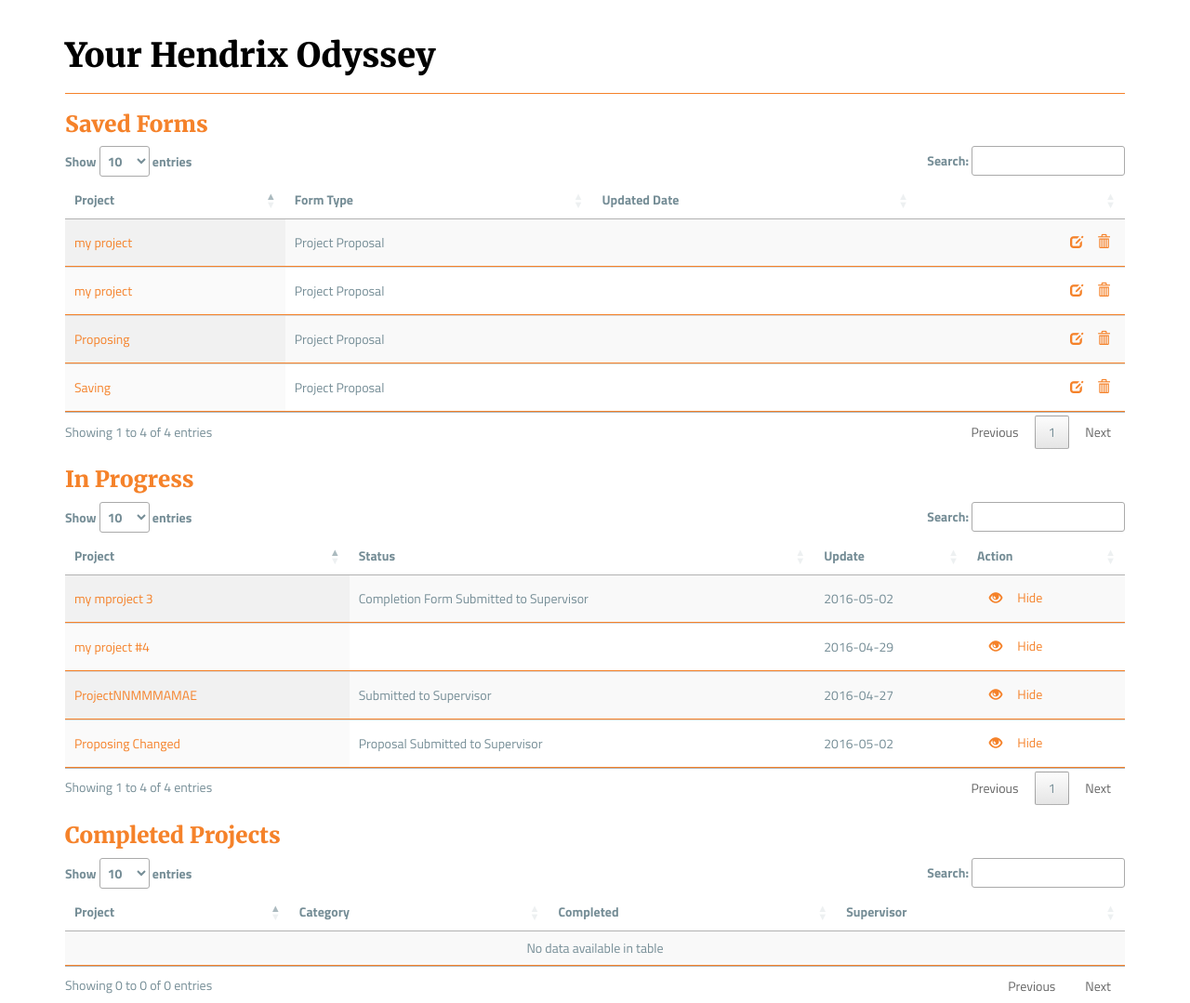
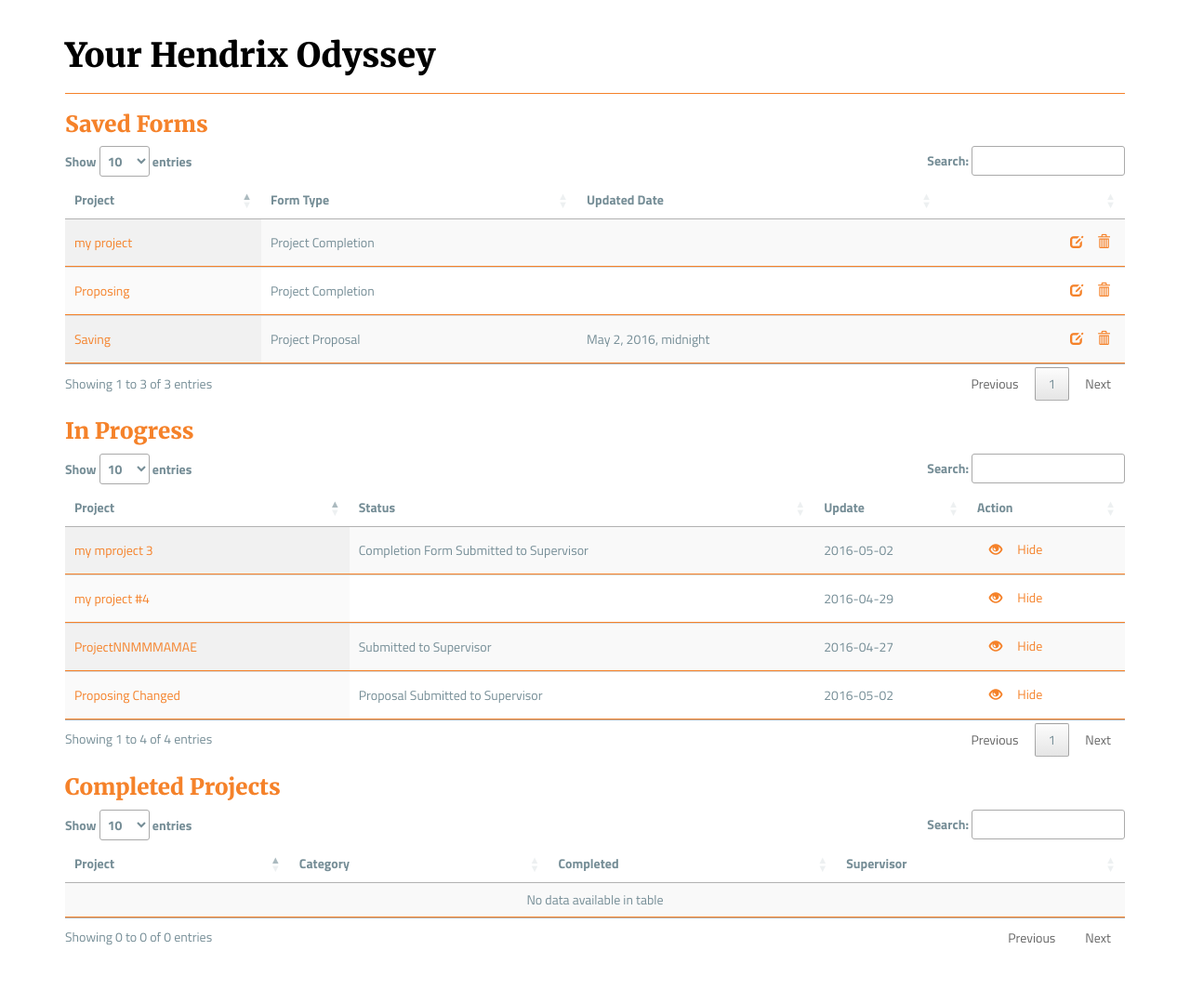
Before and after one commit to sweetenmn/HDXodyssey, a Django app: page /odyssey/ in a window 1280 px wide. Shown: the part 50-1129 px from the top of the page at 93% size. After the commit the page ends 1067 px from the top, so only its background shows below. Run offline with Django 3.2, Linux system fonts and the light colour scheme; data comes from the database, SQL or seed files in the repository; both versions use the stored data as it was after the commit; some libraries are stand-ins or nearby versions.

Commit message:
save and submit completion form

```diff
--- a/projects/models.py
+++ b/projects/models.py
@@ -25,8 +25,7 @@ def user_dir_path(instance, filename):
     return 'proposals/project_{0}/{1}'.format(instance.project_id, (filename+'%Y-%m-%d'))
 class Proposal(models.Model):
     project_id = models.OneToOneField(Project, on_delete=models.CASCADE, primary_key=True)
-    narrative = models.CharField(max_length=500)
-    narrative_as_file = models.FileField(upload_to=user_dir_path, blank=True)
+    narrative = models.CharField(max_length=2000)
     created_date = models.DateTimeField('created on')
     status = models.CharField(max_length=60)
     updated_date = models.DateTimeField('updated on')
@@ -36,7 +35,7 @@ class Proposal(models.Model):
 
 class Completion(models.Model):
     project_id = models.OneToOneField(Project, on_delete=models.CASCADE, primary_key=True)
-    status = models.CharField(max_length=20)
+    status = models.CharField(max_length=60)
     created_date = models.DateTimeField('created on')
     updated_date = models.DateTimeField('updated on')
     notation = models.CharField(max_length=500)
--- a/projects/templates/projects/Status.html
+++ b/projects/templates/projects/Status.html
@@ -71,5 +71,6 @@
 			<p>Status: {{project.status}}</p>
 		</div>
 	</div>
+    <a href="{% url 'projects:completion' project.id %}" class="btn btn-default btn-sm">Completion Form</a>
 
 {% endblock %}
--- a/projects/templates/projects/landing.html
+++ b/projects/templates/projects/landing.html
@@ -12,20 +12,14 @@
         </tr>
     </thead>
     <tbody>
-        {% for p in projects %}
-        {% if 'Unsubmitted' in p.status %}
+        {% for p in proposals %}
         <tr class="clickable" id="{{p.id}}">
-            <td><a href="{% url 'projects:edit' p.id %}">{{p.title}}</a></td>
-            <td>
-            {% if 'Comp' in p.status %}
-                Project Completion
-            {% else %}
-                Project Proposal
-            {% endif %}</td>
-            <td></td>
+            <td><a href="{% url 'projects:edit' p.project_id.id %}">{{p.project_id.title}}</a></td>
+            <td>Project Proposal</td>
+            <td>{{p.updated_date}}</td>
             <td>
             <div id="icons">
-                <a href="{% url 'projects:edit' p.id %}" class="btn btn-link" aria-label="Edit">
+                <a href="{% url 'projects:edit' p.project_id.id %}" class="btn btn-link" aria-label="Edit">
                     <span class="glyphicon glyphicon-edit" aria-hidden="true" id="editicon"></span>
                 </a>
                 <a href="#" class="btn btn-link" aria-label="Delete">
@@ -34,7 +28,23 @@
                 </div>
             </td>
         </tr>
-        {% endif %}
+        {% endfor %}
+        {% for c in completions %}
+        <tr class="clickable" id="{{c.project_id.id}}">
+            <td><a href="#">{{c.project_id.title}}</a></td>
+            <td>Project Completion</td>
+            <td></td>
+            <td>
+            <div id="icons">
+                <a href="#" class="btn btn-link" aria-label="Edit">
+                    <span class="glyphicon glyphicon-edit" aria-hidden="true" id="editicon"></span>
+                </a>
+                <a href="#" class="btn btn-link" aria-label="Delete">
+                <span class="glyphicon glyphicon-trash" aria-hidden="true" id="delicon"></span>
+                </a>
+                </div>
+            </td>
+        </tr>
         {% endfor %}
     </tbody>
 
--- a/projects/urls.py
+++ b/projects/urls.py
@@ -4,7 +4,7 @@ from . import views
 app_name = 'projects'
 urlpatterns = [url(r'^$', views.landing, name = 'landing'),
                url(r'^proposal/$', views.proposal, name = 'proposal'),
-               url(r'^complete-project/(?P<project_id>[0-9]+)', views.completion, name = 'completion'),
+               url(r'^complete-project/(?P<project_id>[0-9]+)/$', views.completion, name = 'completion'),
                url(r'^project-status/(?P<project_id>[0-9]+)',views.status, name='status'),
                url(r'^proposal/submit/', views.submit, name='submit'),
                url(r'^upload/$', views.upload, name='upload'),
@@ -12,4 +12,5 @@ urlpatterns = [url(r'^$', views.landing, name = 'landing'),
                url(r'^success', views.success, name='success'),
                url(r'^edit-form/(?P<project_id>[0-9]+)/$', views.edit_proposal, name='edit'),
                url(r'^edit-form/(?P<project_id>[0-9]+)/submit', views.submitsaved, name='submitedit'),
+               url(r'^complete-project/(?P<project_id>[0-9]+)/submit', views.submitcompletion, name='submitcompletion'),
                ]
--- a/projects/views.py
+++ b/projects/views.py
@@ -20,8 +20,10 @@ categories = ['Artistic Creativity', 'Global Awareness',
               'Professional and Leadership Development',
               'Special Projects', 'Service to the World',
               'Undergraduate Research']
-substatus="Submitted to Supervisor"
+subpropstatus="Proposal Submitted to Supervisor"
 savestatus="Unsubmitted"
+subcompstatus="Completion Form Submitted to Supervisor"
+
 
 
 WORD_EXTENSION = '.docx'
@@ -91,9 +93,10 @@ def submit(request):
                           status="",
                           updated_date=now
                           )
+        new_prop.save()
         if data.get('propose')=="Save & Submit to Supervisor":
-            new_project.status=substatus
-            new_prop.status=substatus
+            new_project.status=subpropstatus
+            new_prop.status=subpropstatus
             new_project.save()
             new_prop.save()
 
@@ -112,7 +115,7 @@ def submitsaved(request, project_id):
         if 'narfile' in request.FILES:
             handle_uploaded_file(request.FILES['narfile'])
         project = get_object_or_404(Project, pk=project_id)
-        proposal = get_object_or_404(Proposal, pk=project)
+        proposal = get_object_or_404(Proposal, pk=project_id)
         data = request.POST
         uploaded_file = None
         if 'narfile' in request.FILES:
@@ -129,11 +132,9 @@ def submitsaved(request, project_id):
         proposal.narrative=data.get('narrative')
         proposal.updated_date=now
         proposal.status=""
-        logger.debug('made it here')
         if data.get('propose')=="Save & Submit to Supervisor":
-            logger.debug('made it now here!')
-            project.status=substatus
-            proposal.status=substatus
+            project.status=subpropstatus
+            proposal.status=subpropstatus
             project.save()
             proposal.save()
             return render(request, 'projects/success.html')
@@ -152,9 +153,34 @@ def edit_proposal(request, project_id):
 
 def landing(request):
     projects = Project.objects.all()
-    proposals = Proposal.objects.all()
-    return render(request, 'projects/landing.html', {'projects':projects, 'proposals':proposals})
+    proposals = Proposal.objects.filter(status__startswith='Unsubmitted')
+    completions = Completion.objects.filter(status__startswith='Unsubmitted')
+    return render(request, 'projects/landing.html', {'projects':projects,
+                                                     'proposals':proposals,
+                                                     'completions':completions})
 
 def completion(request, project_id):
     project = get_object_or_404(Project, pk=project_id)
     return render(request, 'projects/completion.html', {'project':project})
+
+@csrf_protect
+def submitcompletion(request, project_id):
+    now=datetime.datetime.now().strftime('%Y-%m-%d')
+    project = get_object_or_404(Project, pk=project_id)
+    data = request.POST
+    new_comp=Completion(project_id=project, status="", notation="",
+                        created_date=now,
+                        updated_date=now)
+    if data.get('complete') == "Save & Submit to Supervisor":
+        project.status=subcompstatus
+        project.update_date=now
+        new_comp.status=subcompstatus
+        project.save()
+        new_comp.save()
+        return render(request,'projects/success.html')
+    else:
+        project.status=savestatus
+        new_comp.status=savestatus
+        project.save()
+        new_comp.save()
+        return render(request,'projects/proposalSave.html', {'project':project, 'categories':categories})
```
Also changed, not shown: projects/templates/projects/completion.html (+7 -23 lines), db.sqlite3, projects/migrations/0010_auto_20160429_1557.py (added), projects/migrations/0011_auto_20160503_0057.py (added).
